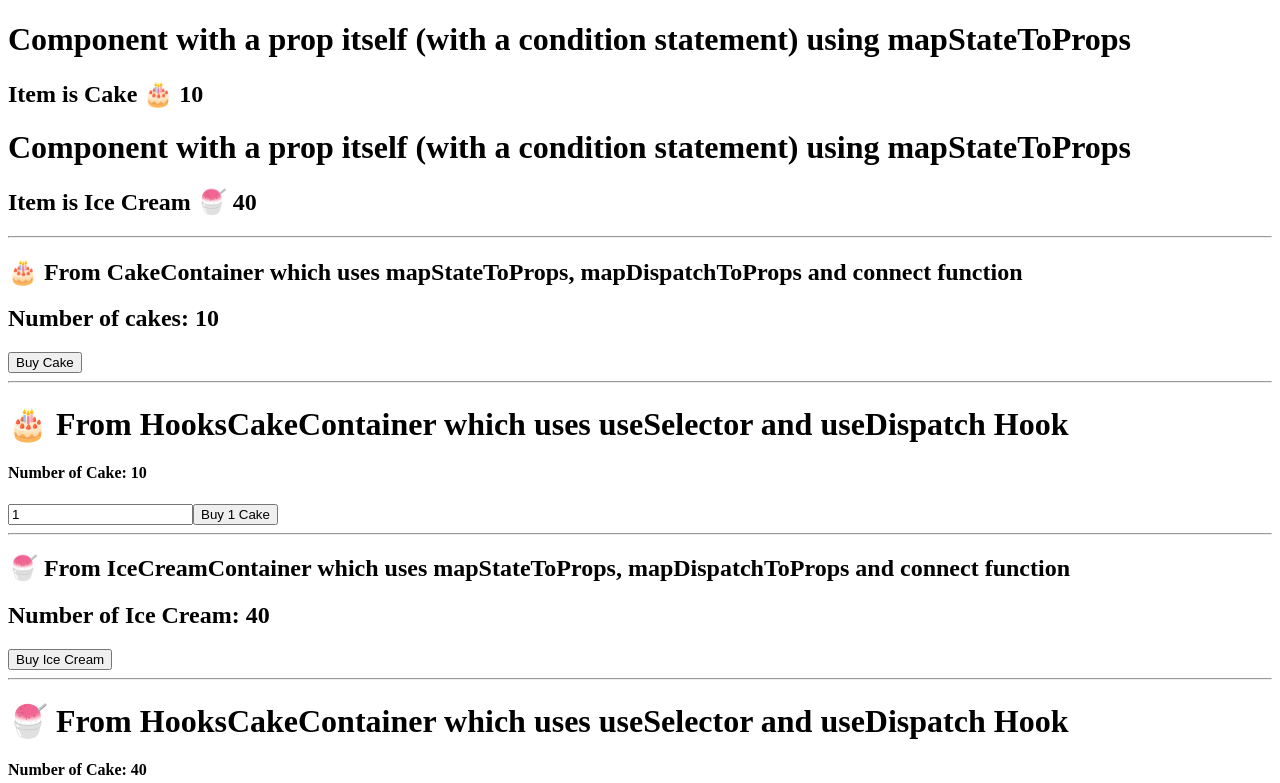
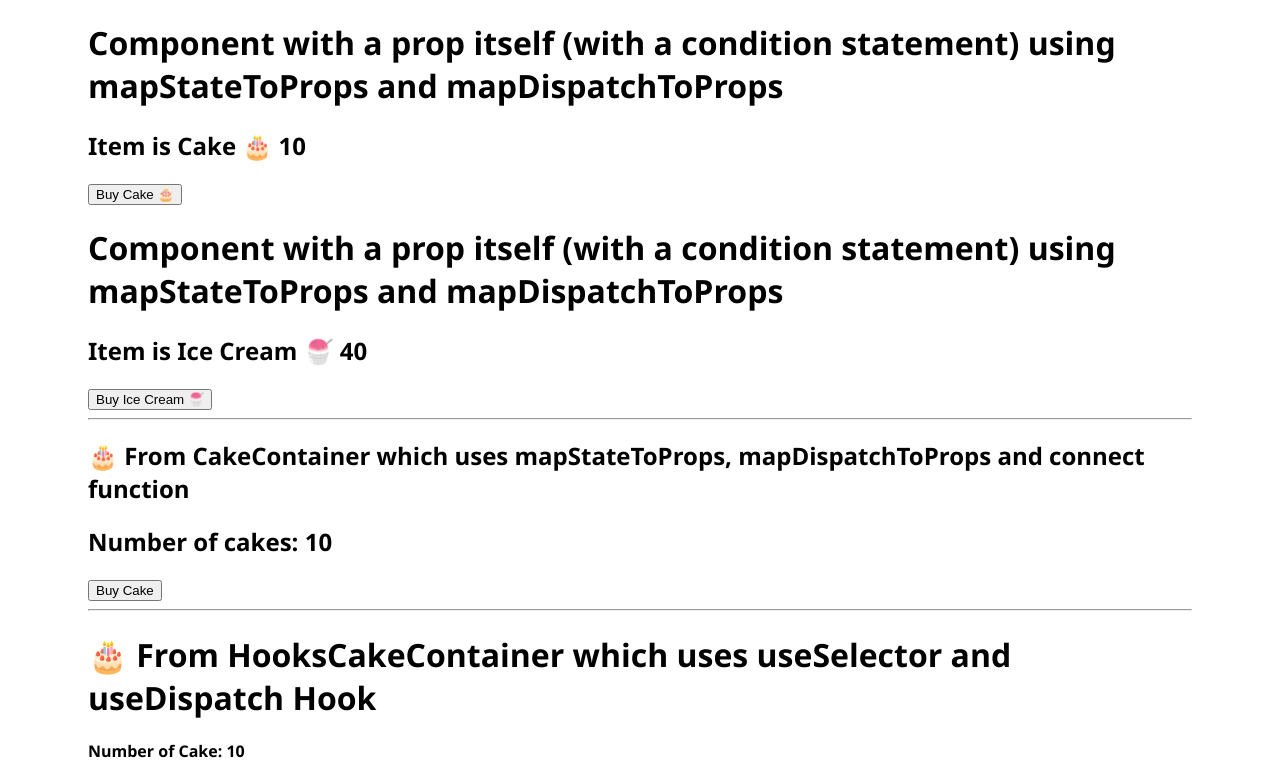
Before and after one commit to marcyvillegas/learning-react-redux, a React (Vite) app: page / in a window 1280 px wide. Shown: the top 783 px of the page. Built offline with nearby package versions, Linux system fonts and the light colour scheme.

Commit message:
Added implemenation of mapDispatchToProps with a second parameter

```diff
--- a/src/components/ItemContainer.jsx
+++ b/src/components/ItemContainer.jsx
@@ -1,11 +1,13 @@
 import React from 'react';
 import { connect } from 'react-redux';
+import { buyCake, buyIceCream } from '../redux';
 
 function ItemContainer(props) {
     return (
         <div>
-            <h1>Component with a prop itself {"(with a condition statement)"} using mapStateToProps</h1>
+            <h1>Component with a prop itself {"(with a condition statement)"} using mapStateToProps and mapDispatchToProps</h1>
             <h2>Item is {props.nameOfItem} {props.item}</h2>
+            <button onClick={props.buyItem}>Buy {props.nameOfItem}</button>
         </div>
     );
 }
@@ -22,4 +24,16 @@ const mapStateToProps = (state, ownProps) => {
     }
 }
 
-export default connect(mapStateToProps)(ItemContainer);
+const mapDispatchToProps = (dispatch, ownProps) => {
+
+    const dispatchFunction = ownProps.cake
+        ? () => dispatch(buyCake())
+        : () => dispatch(buyIceCream())
+
+    return {
+        buyItem: dispatchFunction
+    }
+}
+
+// can replace [name]ToProps function with null if one will not be used
+export default connect(mapStateToProps, mapDispatchToProps)(ItemContainer);
--- a/src/index.css
+++ b/src/index.css
@@ -0,0 +1,4 @@
+html {
+    font-family: 'Segoe UI', Tahoma, Geneva, Verdana, sans-serif;
+    padding: 0 5rem;
+}
```
